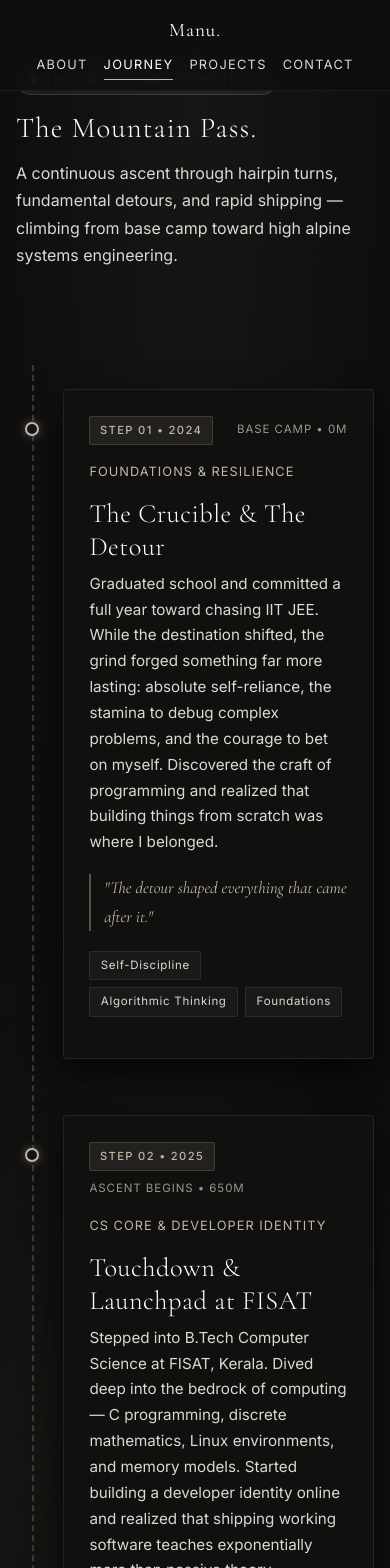
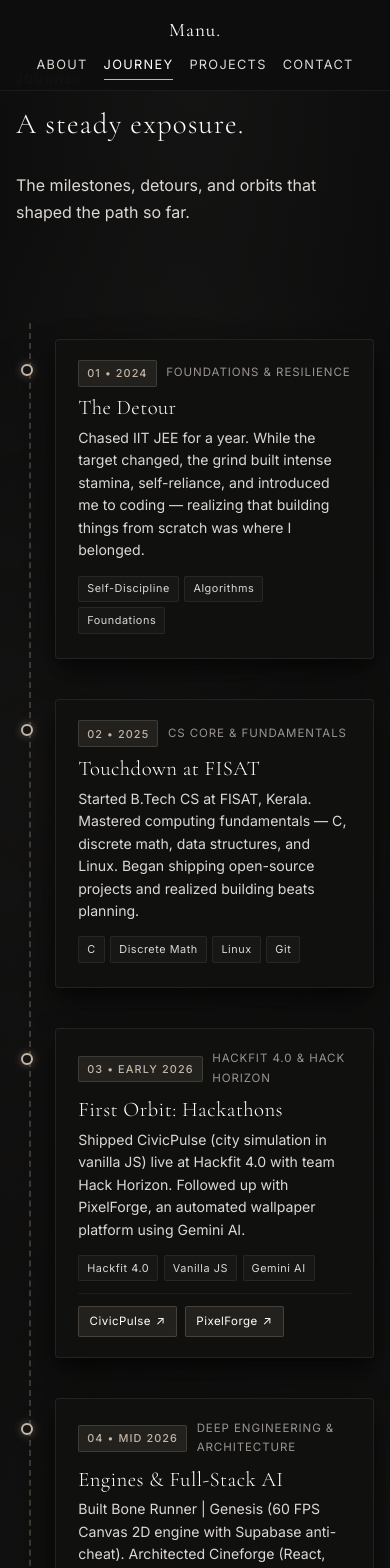
Before and after one commit to manu-k06/manu.space-v1, a React (Vite) app: page /journey in a window 390 px wide. Shown: the top 1568 px of the page. Built offline with nearby package versions, Linux system fonts and the light colour scheme.

Commit message:
style(journey): restore classic journey header and streamline milestone card sizes

```diff
--- a/src/components/MilestoneCard.jsx
+++ b/src/components/MilestoneCard.jsx
@@ -3,50 +3,33 @@ import React from 'react';
 /**
  * MilestoneCard Component
  *
- * Renders an individual checkpoint card along the mountain switchback.
+ * Sleek, compact checkpoint card along the roadmap.
  */
 export function MilestoneCard({ milestone, isActive, onMouseEnter, onMouseLeave }) {
-  const isSummit = milestone.isCurrent;
+  const isCurrent = milestone.isCurrent;
 
   return (
     <article
-      className={`mountain-card ${isSummit ? 'mountain-card--summit' : ''}`}
+      className={`mountain-card ${isCurrent ? 'mountain-card--summit' : ''}`}
       onMouseEnter={onMouseEnter}
       onMouseLeave={onMouseLeave}
       style={{
         borderColor: isActive ? 'var(--accent)' : undefined,
       }}
     >
-      {isSummit && (
-        <div className="summit-flag-badge">
-          <span>🚩</span>
-          <span>The Summit Peak</span>
-        </div>
-      )}
-
-      {/* Header Meta */}
+      {/* Header Row: Year Badge + Category */}
       <div className="card-header-meta">
         <span className="card-step-badge">
-          Step {milestone.step} • {milestone.year}
+          {milestone.step} • {milestone.year}
         </span>
-        <span className="card-altitude">{milestone.altitude}</span>
+        <span className="card-category">{milestone.category}</span>
       </div>
-
-      {/* Category */}
-      <span className="card-category">{milestone.category}</span>
 
       {/* Title */}
       <h3 className="card-title">{milestone.title}</h3>
 
       {/* Narrative Description */}
       <p className="card-desc">{milestone.description}</p>
-
-      {/* Inspirational Quote if available */}
-      {milestone.quote && (
-        <blockquote className="card-quote">
-          {milestone.quote}
-        </blockquote>
-      )}
 
       {/* Key Focus Tags */}
       {milestone.tags && milestone.tags.length > 0 && (
--- a/src/data/journeyData.js
+++ b/src/data/journeyData.js
@@ -1,38 +1,33 @@
 export const journeyMilestones = [
   {
     step: '01',
-    id: 'crucible',
+    id: 'detour',
     year: '2024',
-    altitude: 'Base Camp • 0m',
-    title: 'The Crucible & The Detour',
+    title: 'The Detour',
     category: 'Foundations & Resilience',
     description:
-      "Graduated school and committed a full year toward chasing IIT JEE. While the destination shifted, the grind forged something far more lasting: absolute self-reliance, the stamina to debug complex problems, and the courage to bet on myself. Discovered the craft of programming and realized that building things from scratch was where I belonged.",
-    tags: ['Self-Discipline', 'Algorithmic Thinking', 'Foundations'],
-    quote: '"The detour shaped everything that came after it."',
+      'Chased IIT JEE for a year. While the target changed, the grind built intense stamina, self-reliance, and introduced me to coding — realizing that building things from scratch was where I belonged.',
+    tags: ['Self-Discipline', 'Algorithms', 'Foundations'],
   },
   {
     step: '02',
-    id: 'fisat-launchpad',
+    id: 'fisat',
     year: '2025',
-    altitude: 'Ascent Begins • 650m',
-    title: 'Touchdown & Launchpad at FISAT',
-    category: 'CS Core & Developer Identity',
+    title: 'Touchdown at FISAT',
+    category: 'CS Core & Fundamentals',
     description:
-      'Stepped into B.Tech Computer Science at FISAT, Kerala. Dived deep into the bedrock of computing — C programming, discrete mathematics, Linux environments, and memory models. Started building a developer identity online and realized that shipping working software teaches exponentially more than passive theory.',
-    tags: ['C', 'Discrete Math', 'Linux', 'Data Structures', 'Git'],
-    quote: '"Shipping something real always beats planning forever."',
+      'Started B.Tech CS at FISAT, Kerala. Mastered computing fundamentals — C, discrete math, data structures, and Linux. Began shipping open-source projects and realized building beats planning.',
+    tags: ['C', 'Discrete Math', 'Linux', 'Git'],
   },
   {
     step: '03',
     id: 'first-orbit',
     year: 'EARLY 2026',
-    altitude: 'Hairpin Turn • 1,400m',
-    title: 'First Orbit: Hackathons & Rapid Shipping',
+    title: 'First Orbit: Hackathons',
     category: 'Hackfit 4.0 & Hack Horizon',
     description:
-      'Formed team Hack Horizon for Hackfit 4.0, my first hackathon, and engineered CivicPulse — a browser-based city governance simulator built in vanilla JavaScript under high-intensity time constraints. Following the momentum, designed and deployed PixelForge, an automated wallpaper platform harnessing Gemini AI.',
-    tags: ['Hackfit 4.0', 'Vanilla JS', 'Gemini AI', 'Rapid Prototyping'],
+      'Shipped CivicPulse (city simulation in vanilla JS) live at Hackfit 4.0 with team Hack Horizon. Followed up with PixelForge, an automated wallpaper platform using Gemini AI.',
+    tags: ['Hackfit 4.0', 'Vanilla JS', 'Gemini AI'],
     projects: [
       { name: 'CivicPulse', link: 'https://github.com/manu-k06/civic-pulse' },
       { name: 'PixelForge', link: 'https://pixelforge-io.vercel.app/' },
@@ -40,16 +35,15 @@ export const journeyMilestones = [
   },
   {
     step: '04',
-    id: 'systems-canvas-ai',
+    id: 'systems-ai',
     year: 'MID 2026',
-    altitude: 'High Alpine Ridge • 2,200m',
-    title: 'Custom Engines, Canvas 2D & Full-Stack AI',
+    title: 'Engines & Full-Stack AI',
     category: 'Deep Engineering & Architecture',
     description:
-      'Elevated technical depth by building Bone Runner | Genesis — an uncompromised 60 FPS dark fantasy Canvas 2D engine complete with Supabase auth and server-side anti-cheat telemetry. Concurrently architected Cineforge (React, FastAPI, Supabase, Gemini AI movie platform) and developed RAG Chatbot with ChromaDB vector search.',
-    tags: ['Canvas 2D Engine', 'FastAPI', 'Supabase', 'ChromaDB', 'Gemini AI'],
+      'Built Bone Runner | Genesis (60 FPS Canvas 2D engine with Supabase anti-cheat). Architected Cineforge (React, FastAPI, Gemini AI streaming) and built RAG Chatbot with ChromaDB.',
+    tags: ['Canvas 2D', 'FastAPI', 'Supabase', 'Gemini AI'],
     projects: [
-      { name: 'Bone Runner | Genesis', link: 'https://play-genesis.vercel.app/' },
+      { name: 'Bone Runner', link: 'https://play-genesis.vercel.app/' },
       { name: 'Cineforge', link: 'https://cineforge-rose.vercel.app' },
       { name: 'RAG Chatbot', link: 'https://github.com/manu-k06/rag-chatbot' },
     ],
@@ -58,12 +52,11 @@ export const journeyMilestones = [
     step: '05',
     id: 'current-orbit',
     year: 'NOW & HORIZON',
-    altitude: 'The Summit Ridge • 3,100m',
-    title: 'Accelerating Orbit: The Summit & Beyond',
-    category: 'Semester 2 & Future Peaks',
+    title: 'Current Orbit',
+    category: 'Semester 2 & Beyond',
     description:
-      'Operating at maximum velocity in Semester 2 at FISAT. Advancing through core engineering coursework, preparing rigorously for GATE CS, and hunting for impactful engineering internships. Expanding boundaries into production-scale distributed systems and autonomous AI architectures.',
-    tags: ['Semester 2', 'GATE CS Prep', 'Distributed Systems', 'Autonomous AI'],
+      'Accelerating through Semester 2 coursework, preparing for GATE CS, and hunting for software engineering internships. Exploring distributed systems and autonomous AI.',
+    tags: ['Semester 2', 'GATE CS', 'Distributed Systems'],
     isCurrent: true,
   },
 ];
--- a/src/pages/Journey.jsx
+++ b/src/pages/Journey.jsx
@@ -28,17 +28,13 @@ export function Journey() {
 
       <div className="container">
         {/* Header */}
-        <div className="journey-header fade-in">
-          <div className="journey-meta-badge">
-            <span className="journey-pulse-dot" />
-            <span>The Switchback Expedition</span>
-          </div>
-          <h2 style={{ margin: 'var(--space-xs) 0 var(--space-sm)' }}>
-            The Mountain Pass.
+        <div className="fade-in" style={{ marginBottom: 'var(--space-xl)' }}>
+          <span className="label">Journey</span>
+          <h2 style={{ margin: 'var(--space-sm) 0 var(--space-md)' }}>
+            A steady exposure.
           </h2>
           <p style={{ maxWidth: '64ch', color: 'var(--text-secondary)' }}>
-            A continuous ascent through hairpin turns, fundamental detours, and rapid shipping —
-            climbing from base camp toward high alpine systems engineering.
+            The milestones, detours, and orbits that shaped the path so far.
           </p>
         </div>
 
--- a/src/styles/journey.css
+++ b/src/styles/journey.css
@@ -1,5 +1,5 @@
 /* ============================================
-   MOUNTAIN PASS JOURNEY ROADMAP STYLES
+   JOURNEY ROADMAP STYLES (Sleek & Compact)
    ============================================ */
 
 .journey-section {
@@ -18,48 +18,17 @@
   height: 100%;
   pointer-events: none;
   background:
-    radial-gradient(ellipse 80% 50% at 50% 0%, rgba(196, 181, 164, 0.05) 0%, transparent 70%),
-    radial-gradient(circle 700px at 15% 35%, rgba(35, 32, 28, 0.4) 0%, transparent 80%),
-    radial-gradient(circle 800px at 85% 70%, rgba(28, 26, 24, 0.5) 0%, transparent 80%);
+    radial-gradient(ellipse 80% 50% at 50% 0%, rgba(196, 181, 164, 0.04) 0%, transparent 70%),
+    radial-gradient(circle 700px at 15% 35%, rgba(30, 28, 26, 0.35) 0%, transparent 80%),
+    radial-gradient(circle 800px at 85% 70%, rgba(26, 24, 22, 0.4) 0%, transparent 80%);
   z-index: 0;
-}
-
-/* Header styling */
-.journey-header {
-  position: relative;
-  z-index: 2;
-  margin-bottom: var(--space-xl);
-}
-
-.journey-meta-badge {
-  display: inline-flex;
-  align-items: center;
-  gap: 0.5rem;
-  font-size: 0.72rem;
-  text-transform: uppercase;
-  letter-spacing: 0.15em;
-  color: var(--accent);
-  margin-bottom: var(--space-xs);
-  padding: 0.3rem 0.8rem;
-  border-radius: 999px;
-  background: rgba(196, 181, 164, 0.08);
-  border: 1px solid rgba(196, 181, 164, 0.18);
-}
-
-.journey-pulse-dot {
-  width: 7px;
-  height: 7px;
-  border-radius: 50%;
-  background-color: var(--accent);
-  box-shadow: 0 0 10px var(--accent);
-  animation: pulseBeacon 2s ease-in-out infinite;
 }
 
 /* Road Container */
 .mountain-roadmap-wrap {
   position: relative;
   width: 100%;
-  max-width: 1200px;
+  max-width: 1100px;
   margin: 0 auto;
   z-index: 2;
 }
@@ -77,8 +46,8 @@
 
 /* Road Path SVG Styles */
 .road-curb {
-  stroke: rgba(65, 60, 55, 0.6);
-  stroke-width: 44px;
+  stroke: rgba(65, 60, 55, 0.5);
+  stroke-width: 38px;
   stroke-linecap: round;
   stroke-linejoin: round;
   fill: none;
@@ -86,46 +55,45 @@
 
 .road-asphalt {
   stroke: #141312;
-  stroke-width: 34px;
+  stroke-width: 30px;
   stroke-linecap: round;
   stroke-linejoin: round;
   fill: none;
-  filter: drop-shadow(0 0 16px rgba(0, 0, 0, 0.9));
+  filter: drop-shadow(0 0 14px rgba(0, 0, 0, 0.9));
 }
 
 .road-centerline {
-  stroke: rgba(220, 216, 212, 0.65);
-  stroke-width: 2.5px;
+  stroke: rgba(220, 216, 212, 0.6);
+  stroke-width: 2px;
   stroke-linecap: round;
   stroke-linejoin: round;
-  stroke-dasharray: 12 16;
+  stroke-dasharray: 10 14;
   fill: none;
   animation: roadForwardDash 2.5s linear infinite;
 }
 
 @keyframes roadForwardDash {
   to {
-    stroke-dashoffset: -28;
+    stroke-dashoffset: -24;
   }
 }
 
 /* Traveling Starlight Beacon */
 .traveler-beacon-glow {
   fill: var(--accent);
-  filter: drop-shadow(0 0 16px rgba(196, 181, 164, 0.85));
+  filter: drop-shadow(0 0 14px rgba(196, 181, 164, 0.85));
   transition: transform 0.15s cubic-bezier(0.2, 0.8, 0.4, 1);
 }
 
 .traveler-beacon-core {
   fill: #ffffff;
-  box-shadow: 0 0 10px #ffffff;
 }
 
 /* Waypoint SVG Node */
 .waypoint-node-ring {
   fill: none;
   stroke: rgba(196, 181, 164, 0.35);
-  stroke-width: 2px;
+  stroke-width: 1.5px;
   animation: pulseBeaconRing 2.4s ease-out infinite;
   transform-origin: center;
 }
@@ -133,13 +101,13 @@
 .waypoint-node-disk {
   fill: #141414;
   stroke: var(--accent);
-  stroke-width: 2px;
-  filter: drop-shadow(0 0 10px rgba(196, 181, 164, 0.35));
+  stroke-width: 1.8px;
+  filter: drop-shadow(0 0 8px rgba(196, 181, 164, 0.3));
 }
 
 .waypoint-node-number {
   font-family: var(--font-sans);
-  font-size: 11px;
+  font-size: 10px;
   font-weight: 600;
   letter-spacing: 0.05em;
   fill: #ffffff;
@@ -152,8 +120,8 @@
   position: relative;
   display: flex;
   flex-direction: column;
-  gap: 8rem;
-  padding: 2rem 0 6rem;
+  gap: 5rem;
+  padding: 1.5rem 0 4rem;
   z-index: 4;
 }
 
@@ -167,31 +135,31 @@
 
 .milestone-row--left {
   justify-content: flex-start;
-  padding-right: 48%;
+  padding-right: 54%;
 }
 
 .milestone-row--right {
   justify-content: flex-end;
-  padding-left: 48%;
+  padding-left: 54%;
 }
 
 .milestone-row--summit {
   justify-content: center;
-  padding: 0 15%;
+  padding: 0 20%;
 }
 
-/* Milestone Frosted Glass Card */
+/* Milestone Frosted Glass Card (Compact & Refined) */
 .mountain-card {
   position: relative;
   width: 100%;
-  max-width: 520px;
+  max-width: 420px;
   background: rgba(18, 17, 16, 0.94);
   backdrop-filter: blur(20px);
   -webkit-backdrop-filter: blur(20px);
   border: 1px solid rgba(255, 255, 255, 0.08);
   border-radius: 4px;
-  padding: 2.2rem;
-  box-shadow: 0 16px 36px rgba(0, 0, 0, 0.7);
+  padding: 1.35rem 1.6rem;
+  box-shadow: 0 12px 28px rgba(0, 0, 0, 0.7);
   transition: transform var(--transition-base),
               border-color var(--transition-base),
               background var(--transition-base),
@@ -202,108 +170,84 @@
 .mountain-card:hover {
   background: rgba(24, 23, 22, 0.98);
   border-color: rgba(196, 181, 164, 0.35);
-  transform: translateY(-4px);
-  box-shadow: 0 20px 48px rgba(0, 0, 0, 0.8), 0 0 24px rgba(196, 181, 164, 0.08);
+  transform: translateY(-3px);
+  box-shadow: 0 16px 36px rgba(0, 0, 0, 0.8), 0 0 18px rgba(196, 181, 164, 0.08);
 }
 
 .mountain-card--summit {
-  border-color: rgba(196, 181, 164, 0.3);
+  border-color: rgba(196, 181, 164, 0.28);
   background: rgba(22, 20, 18, 0.96);
   text-align: center;
-  box-shadow: 0 20px 50px rgba(0, 0, 0, 0.8), 0 0 32px rgba(196, 181, 164, 0.12);
+  box-shadow: 0 16px 36px rgba(0, 0, 0, 0.8), 0 0 24px rgba(196, 181, 164, 0.1);
 }
 
-.summit-flag-badge {
-  display: inline-flex;
-  align-items: center;
-  gap: 0.4rem;
-  font-size: 0.85rem;
-  color: var(--accent);
-  margin-bottom: 0.8rem;
-  font-weight: 500;
-  letter-spacing: 0.1em;
-  text-transform: uppercase;
+.mountain-card--summit .card-header-meta {
+  justify-content: center;
+}
+
+.mountain-card--summit .card-tags,
+.mountain-card--summit .card-project-links {
+  justify-content: center;
 }
 
 /* Card Header */
 .card-header-meta {
   display: flex;
-  justify-content: space-between;
   align-items: center;
-  margin-bottom: var(--space-sm);
-  flex-wrap: wrap;
-  gap: 0.5rem;
+  gap: 0.6rem;
+  margin-bottom: 0.55rem;
 }
 
 .card-step-badge {
   font-family: var(--font-sans);
-  font-size: 0.7rem;
+  font-size: 0.68rem;
   font-weight: 500;
-  letter-spacing: 0.12em;
+  letter-spacing: 0.1em;
   text-transform: uppercase;
   color: var(--accent);
   background: rgba(196, 181, 164, 0.1);
-  padding: 0.25rem 0.6rem;
+  padding: 0.2rem 0.5rem;
   border-radius: 2px;
   border: 1px solid rgba(196, 181, 164, 0.18);
+  white-space: nowrap;
 }
 
-.card-altitude {
-  font-family: var(--font-sans);
+.card-category {
   font-size: 0.72rem;
   letter-spacing: 0.08em;
+  text-transform: uppercase;
   color: var(--text-dim);
-  text-transform: uppercase;
 }
 
 /* Card Content */
 .card-title {
-  font-size: 1.65rem;
+  font-size: 1.3rem;
   line-height: 1.25;
   color: var(--text-primary);
-  margin-bottom: 0.4rem;
-}
-
-.card-category {
-  font-size: 0.8rem;
-  letter-spacing: 0.08em;
-  text-transform: uppercase;
-  color: var(--accent);
-  margin-bottom: var(--space-sm);
-  display: block;
+  margin-bottom: 0.35rem;
 }
 
 .card-desc {
-  font-size: 0.95rem;
-  line-height: 1.7;
+  font-size: 0.88rem;
+  line-height: 1.6;
   color: var(--text-secondary);
-  margin-bottom: 1.2rem;
-}
-
-.card-quote {
-  font-family: var(--font-serif);
-  font-style: italic;
-  font-size: 1.05rem;
-  color: var(--accent);
-  margin-bottom: 1.2rem;
-  padding-left: 0.8rem;
-  border-left: 2px solid rgba(196, 181, 164, 0.4);
+  margin-bottom: 0.85rem;
 }
 
 /* Tag Pills */
 .card-tags {
   display: flex;
   flex-wrap: wrap;
-  gap: 0.45rem;
-  margin-bottom: 1rem;
+  gap: 0.35rem;
+  margin-bottom: 0.3rem;
 }
 
 .tag-pill {
-  font-size: 0.72rem;
-  letter-spacing: 0.06em;
-  padding: 0.25rem 0.65rem;
-  background: rgba(255, 255, 255, 0.04);
-  border: 1px solid rgba(255, 255, 255, 0.08);
+  font-size: 0.68rem;
+  letter-spacing: 0.05em;
+  padding: 0.18rem 0.5rem;
+  background: rgba(255, 255, 255, 0.03);
+  border: 1px solid rgba(255, 255, 255, 0.07);
   border-radius: 2px;
   color: var(--text-secondary);
   transition: color var(--transition-fast), border-color var(--transition-fast);
@@ -311,29 +255,29 @@
 
 .mountain-card:hover .tag-pill {
   color: #ffffff;
-  border-color: rgba(255, 255, 255, 0.18);
+  border-color: rgba(255, 255, 255, 0.16);
 }
 
 /* Project Links inside Milestones */
 .card-project-links {
   display: flex;
   flex-wrap: wrap;
-  gap: 0.6rem;
-  margin-top: 1rem;
-  padding-top: 1rem;
-  border-top: 1px solid rgba(255, 255, 255, 0.06);
+  gap: 0.5rem;
+  margin-top: 0.75rem;
+  padding-top: 0.75rem;
+  border-top: 1px solid rgba(255, 255, 255, 0.05);
 }
 
 .project-link-chip {
   display: inline-flex;
   align-items: center;
-  gap: 0.35rem;
-  font-size: 0.78rem;
-  letter-spacing: 0.05em;
+  gap: 0.3rem;
+  font-size: 0.72rem;
+  letter-spacing: 0.04em;
   color: var(--text-primary);
-  background: rgba(196, 181, 164, 0.12);
-  border: 1px solid rgba(196, 181, 164, 0.25);
-  padding: 0.35rem 0.8rem;
+  background: rgba(196, 181, 164, 0.1);
+  border: 1px solid rgba(196, 181, 164, 0.22);
+  padding: 0.25rem 0.65rem;
   border-radius: 2px;
   transition: background var(--transition-fast),
               border-color var(--transition-fast),
@@ -341,13 +285,13 @@
 }
 
 .project-link-chip:hover {
-  background: rgba(196, 181, 164, 0.28);
+  background: rgba(196, 181, 164, 0.25);
   border-color: var(--accent);
   color: #ffffff;
 }
 
 .project-link-arrow {
-  font-size: 0.8rem;
+  font-size: 0.75rem;
   transition: transform var(--transition-fast);
 }
 
@@ -356,24 +300,13 @@
 }
 
 /* Keyframes */
-@keyframes pulseBeacon {
-  0%, 100% {
-    transform: scale(1);
-    opacity: 1;
-  }
-  50% {
-    transform: scale(1.4);
-    opacity: 0.6;
-  }
-}
-
 @keyframes pulseBeaconRing {
   0% {
-    r: 16px;
+    r: 14px;
     opacity: 0.8;
   }
   100% {
-    r: 32px;
+    r: 28px;
     opacity: 0;
   }
 }
@@ -387,11 +320,11 @@
   }
 
   .milestones-flow {
-    gap: 3.5rem;
-    padding: 1.5rem 0;
+    gap: 2.5rem;
+    padding: 1rem 0;
     border-left: 2px dashed rgba(196, 181, 164, 0.25);
-    margin-left: 1rem;
-    padding-left: 1.8rem;
+    margin-left: 0.8rem;
+    padding-left: 1.5rem;
   }
 
   .milestone-row--left,
@@ -403,24 +336,30 @@
 
   .mountain-card {
     max-width: 100%;
-    padding: 1.6rem;
+    padding: 1.25rem 1.4rem;
   }
 
   .mountain-card--summit {
     text-align: left;
   }
 
+  .mountain-card--summit .card-header-meta,
+  .mountain-card--summit .card-tags,
+  .mountain-card--summit .card-project-links {
+    justify-content: flex-start;
+  }
+
   /* Node dot on the left timeline on mobile */
   .mountain-card::before {
     content: '';
     position: absolute;
-    left: -2.45rem;
-    top: 2rem;
-    width: 14px;
-    height: 14px;
+    left: -2.15rem;
+    top: 1.5rem;
+    width: 12px;
+    height: 12px;
     border-radius: 50%;
     background: #141414;
     border: 2px solid var(--accent);
-    box-shadow: 0 0 10px rgba(196, 181, 164, 0.4);
+    box-shadow: 0 0 8px rgba(196, 181, 164, 0.4);
   }
 }
```
